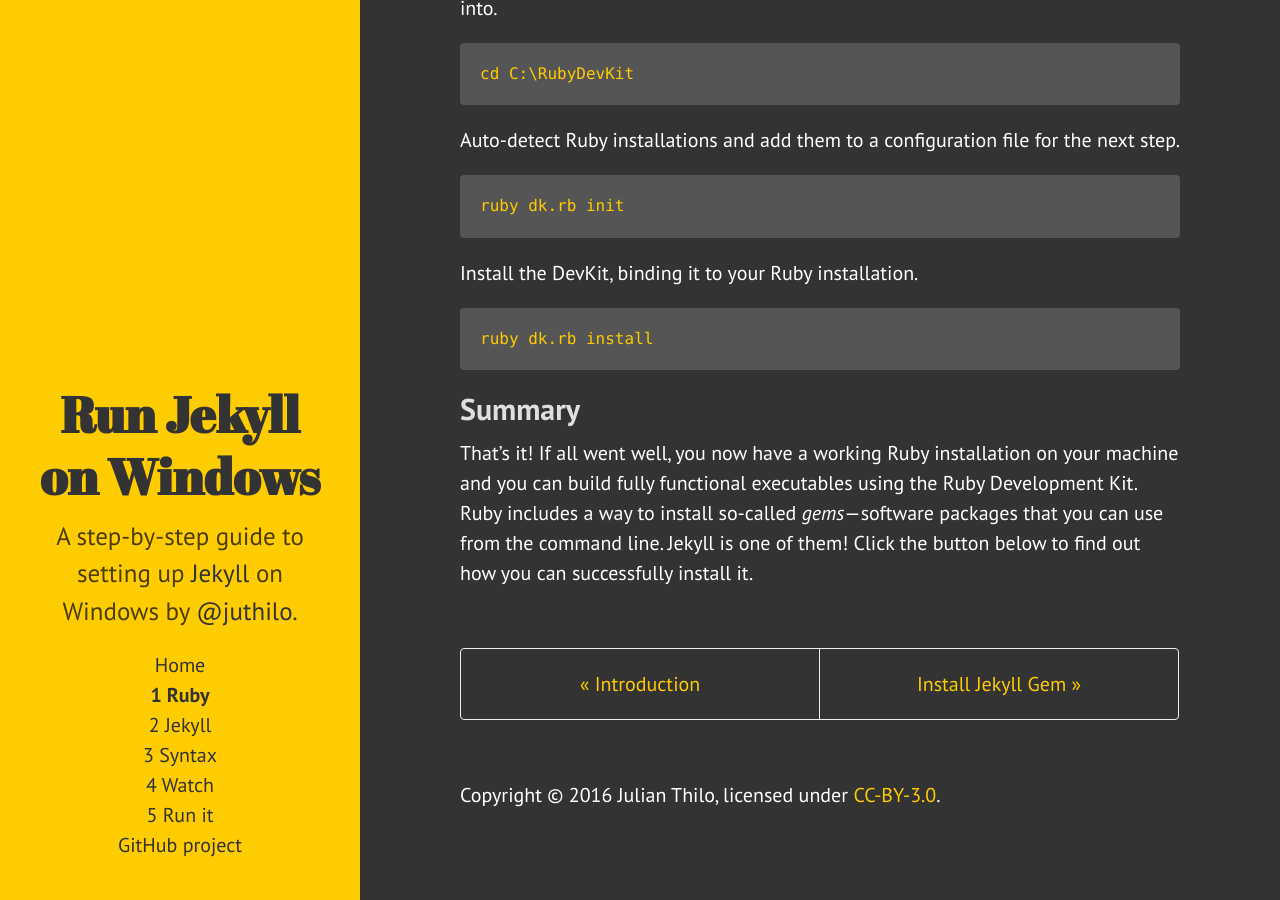
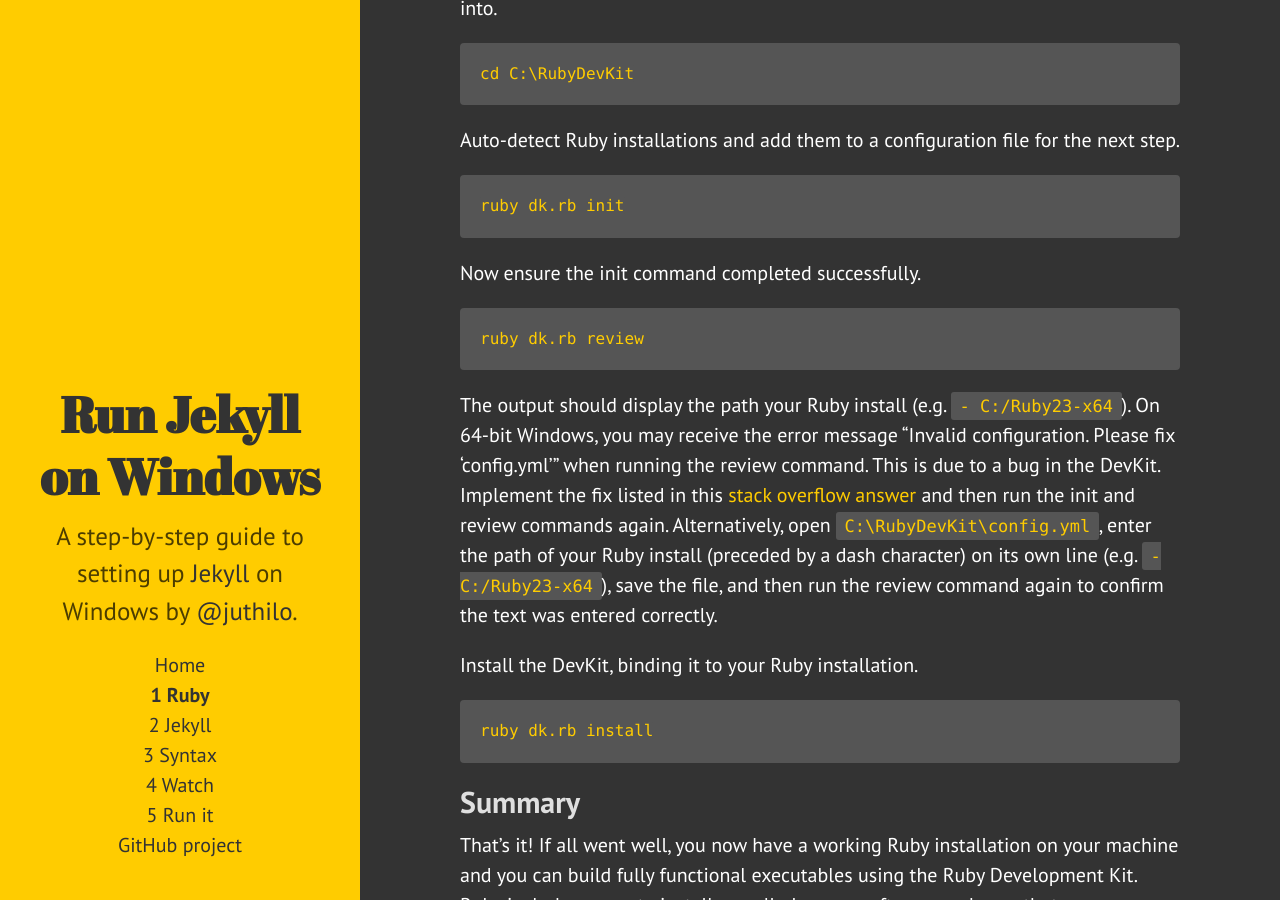
Before and after one commit to juthilo/run-jekyll-on-windows, a Jekyll site: the page built from 1-ruby-and-devkit.md, in a window 1280 px wide and 900 px high, scrolled down 1736 px. Built offline with Jekyll 4.4.1, drawn with Linux system fonts in a browser that asks for light colours.

Commit message:
add information about x64 DevKit bug and fix

````diff
--- a/1-ruby-and-devkit.md
+++ b/1-ruby-and-devkit.md
@@ -41,6 +41,14 @@
 ruby dk.rb init
 ~~~
 
+Now ensure the init command completed successfully.
+
+~~~
+ruby dk.rb review
+~~~
+
+The output should display the path your Ruby install (e.g. ``` - C:/Ruby23-x64```). On 64-bit Windows, you may receive the error message "Invalid configuration. Please fix 'config.yml'" when running the review command. This is due to a bug in the DevKit. Implement the fix listed in this [stack overflow answer](http://stackoverflow.com/a/17148987) and then run the init and review commands again. Alternatively, open `C:\RubyDevKit\config.yml`, enter the path of your Ruby install (preceded by a dash character) on its own line (e.g. ``` - C:/Ruby23-x64```), save the file, and then run the review command again to confirm the text was entered correctly.
+
 Install the DevKit, binding it to your Ruby installation.
 
 ~~~
````
